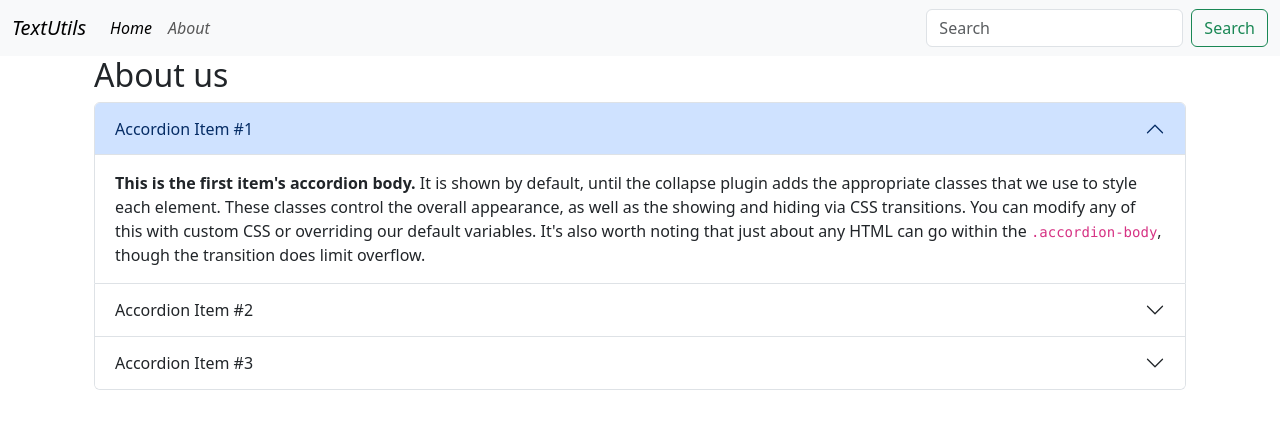
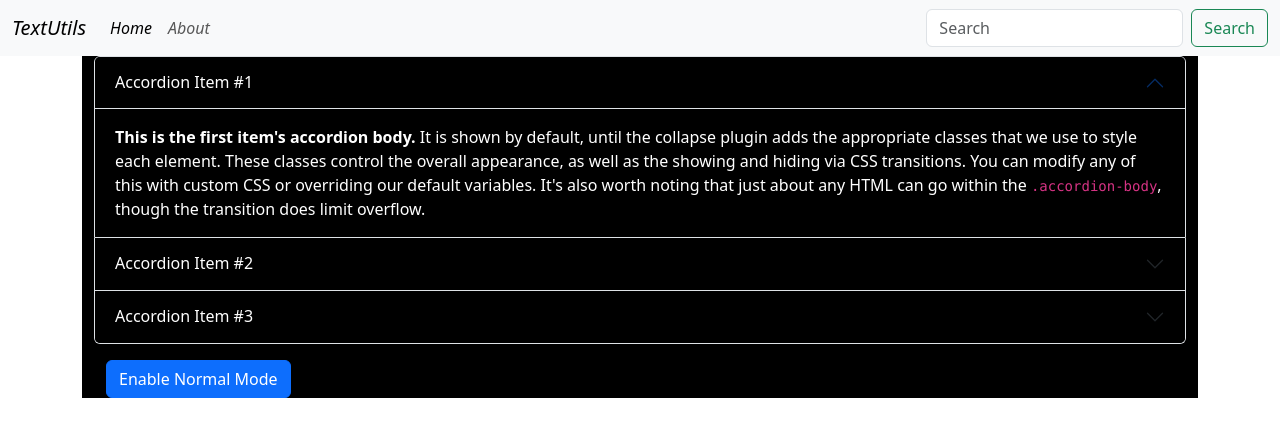
Before and after one commit to shudhanshukpandey/react-app_1, a React (Create React App) app: page / in a window 1280 px wide. Shown: the top 436 px of the page. Built offline with nearby package versions, Linux system fonts and the light colour scheme.

Commit message:
added button to enable dark mode with the help of an object

```diff
--- a/src/components/About.js
+++ b/src/components/About.js
@@ -1,30 +1,64 @@
-import React from "react";
+import React, {useState} from "react";
 
 export default function About() {
+    const enableDarkMode=()=>{
+       if( mystyle.color=='white')
+       {
+           setMyStyle(
+            {                       // creating variable css (1)
+                color:'black',
+                backgroundColor:"white"
+            }
+           )
+           setBtnText("Enable Dark Mode")
+
+       }
+       else{
+        setMyStyle(
+            {                       // creating variable css (1)
+                color:'white',
+                backgroundColor:"black"
+            }
+           )
+           setBtnText("Enable Normal Mode")
+
+       }
+    }
+
+
+
+    const [mystyle,setMyStyle]=useState(
+        {                       // creating variable css (1)
+        color:'white',
+        backgroundColor:"black"
+    }
+    )
+
+    const [btntext, setBtnText]=useState("Enable Normal Mode")
   return (
-    <div className="container">
-        <h2>About us</h2>
-      <div class="accordion" id="accordionExample">
-        <div class="accordion-item">
-          <h2 class="accordion-header" id="headingOne">
+    <div className="container" style={mystyle}>
+      <div className="accordion" id="accordionExample">
+        <div className="accordion-item" style={mystyle}>
+          <h2 className="accordion-header" id="headingOne">
             <button
-              class="accordion-button"
+              className="accordion-button"
               type="button"
               data-bs-toggle="collapse"
               data-bs-target="#collapseOne"
               aria-expanded="true"
               aria-controls="collapseOne"
+              style={mystyle}                      //same as (1)
             >
               Accordion Item #1
             </button>
           </h2>
           <div
             id="collapseOne"
-            class="accordion-collapse collapse show"
+            className="accordion-collapse collapse show"
             aria-labelledby="headingOne"
             data-bs-parent="#accordionExample"
           >
-            <div class="accordion-body">
+            <div className="accordion-body">
               <strong>This is the first item's accordion body.</strong> It is
               shown by default, until the collapse plugin adds the appropriate
               classes that we use to style each element. These classes control
@@ -36,26 +70,27 @@ export default function About() {
             </div>
           </div>
         </div>
-        <div class="accordion-item">
-          <h2 class="accordion-header" id="headingTwo">
+        <div className="accordion-item" style={mystyle}>
+          <h2 className="accordion-header" id="headingTwo">
             <button
-              class="accordion-button collapsed"
+              className="accordion-button collapsed"
               type="button"
               data-bs-toggle="collapse"
               data-bs-target="#collapseTwo"
               aria-expanded="false"
               aria-controls="collapseTwo"
+              style={mystyle}                   //same as (1)
             >
               Accordion Item #2
             </button>
           </h2>
           <div
             id="collapseTwo"
-            class="accordion-collapse collapse"
+            className="accordion-collapse collapse"
             aria-labelledby="headingTwo"
             data-bs-parent="#accordionExample"
           >
-            <div class="accordion-body">
+            <div className="accordion-body">
               <strong>This is the second item's accordion body.</strong> It is
               hidden by default, until the collapse plugin adds the appropriate
               classes that we use to style each element. These classes control
@@ -67,26 +102,27 @@ export default function About() {
             </div>
           </div>
         </div>
-        <div class="accordion-item">
-          <h2 class="accordion-header" id="headingThree">
+        <div className="accordion-item" style={mystyle}>
+          <h2 className="accordion-header" id="headingThree">
             <button
-              class="accordion-button collapsed"
+              className="accordion-button collapsed"
               type="button"
               data-bs-toggle="collapse"
               data-bs-target="#collapseThree"
               aria-expanded="false"
               aria-controls="collapseThree"
+              style={mystyle}                           //same as (1)
             >
               Accordion Item #3
             </button>
           </h2>
           <div
             id="collapseThree"
-            class="accordion-collapse collapse"
+            className="accordion-collapse collapse"
             aria-labelledby="headingThree"
             data-bs-parent="#accordionExample"
           >
-            <div class="accordion-body">
+            <div className="accordion-body">
               <strong>This is the third item's accordion body.</strong> It is
               hidden by default, until the collapse plugin adds the appropriate
               classes that we use to style each element. These classes control
@@ -99,6 +135,9 @@ export default function About() {
           </div>
         </div>
       </div>
+      <div className="container my-3">
+        <button type="button" className="btn btn-primary" onClick={enableDarkMode}>{btntext}</button>
+      </div>
     </div>
   );
 }
```
